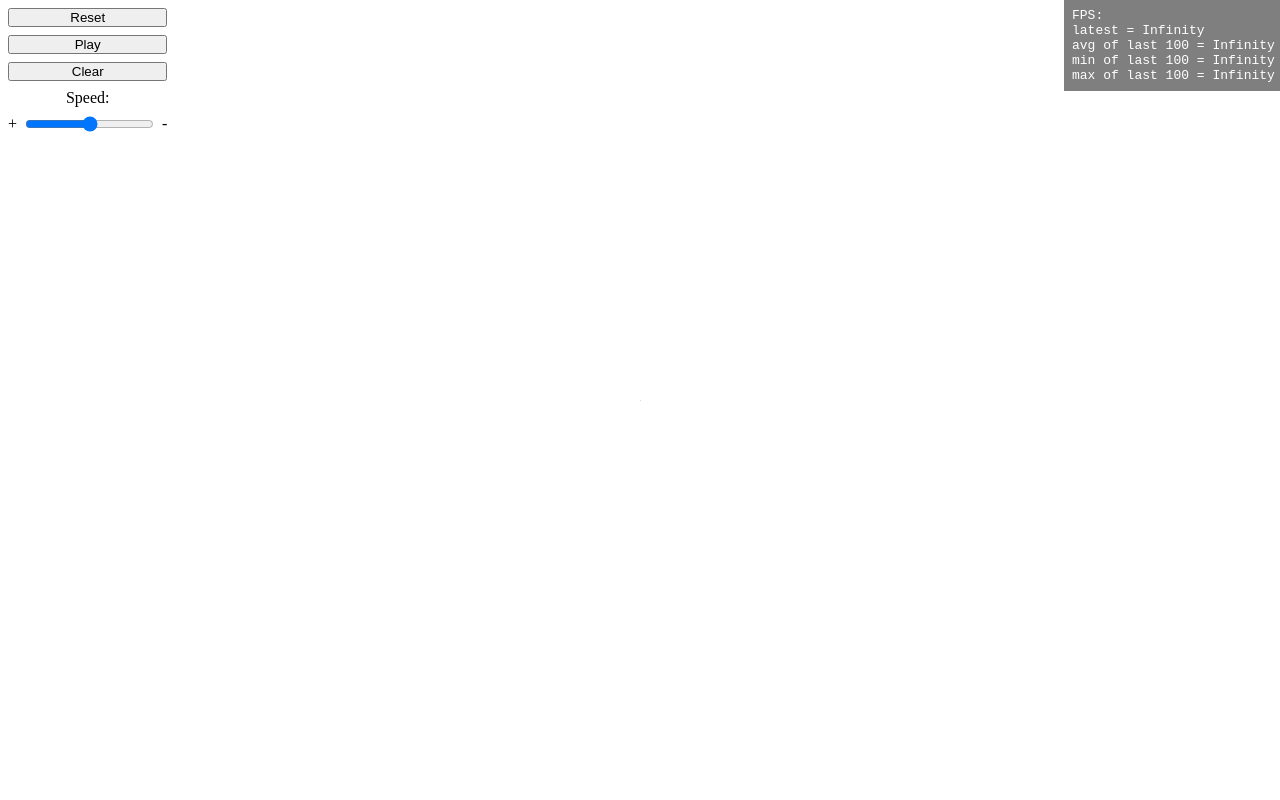
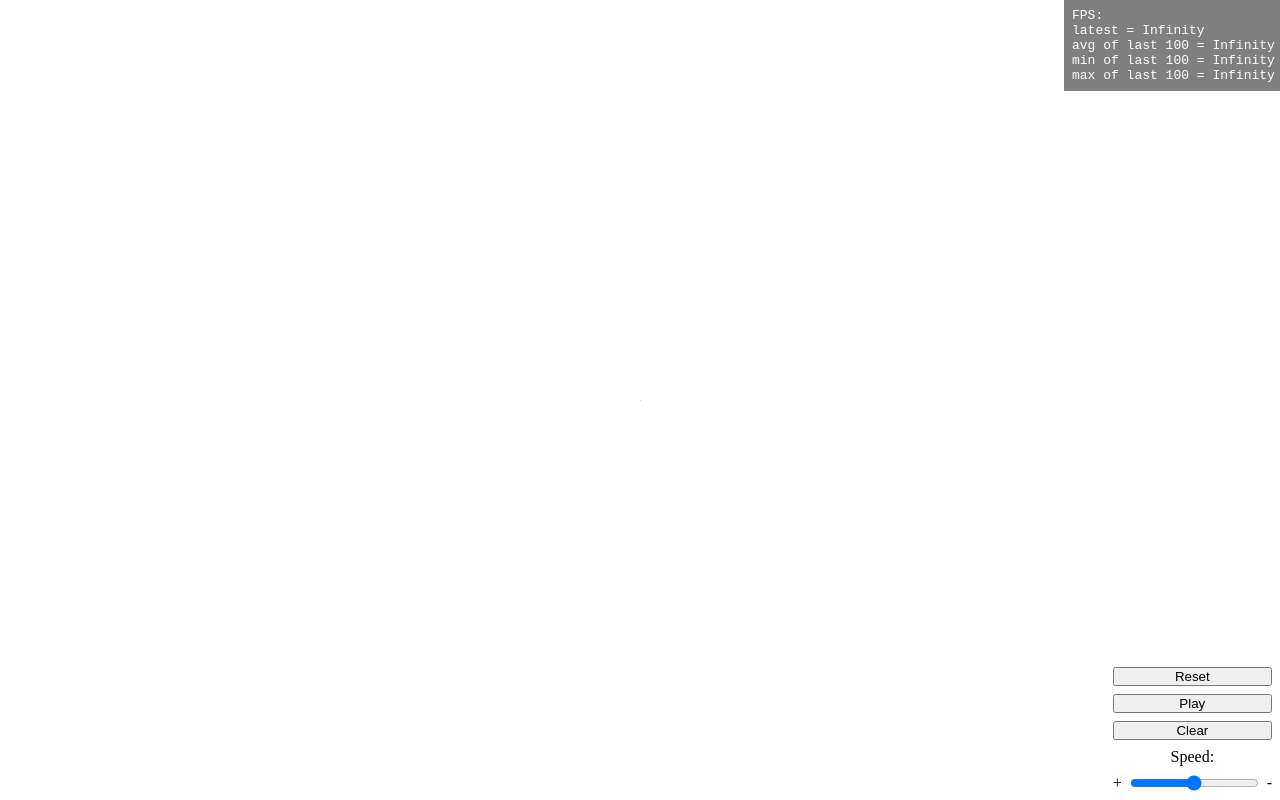
Before and after one commit to TrezorTop/rust-wasm-conways-game, a website built with Vite: page app/index.html in a window 1280 px wide. Built offline with nearby package versions, Linux system fonts and the light colour scheme; what wasm-pkg would draw is missing.

Commit message:
controls improvements

```diff
--- a/app/src/style.css
+++ b/app/src/style.css
@@ -43,8 +43,8 @@ body {
 
 .controls {
     position: absolute;
-    top: 0;
-    left: 0;
+    bottom: 0;
+    right: 0;
 
     display: flex;
     padding: 8px;
```
